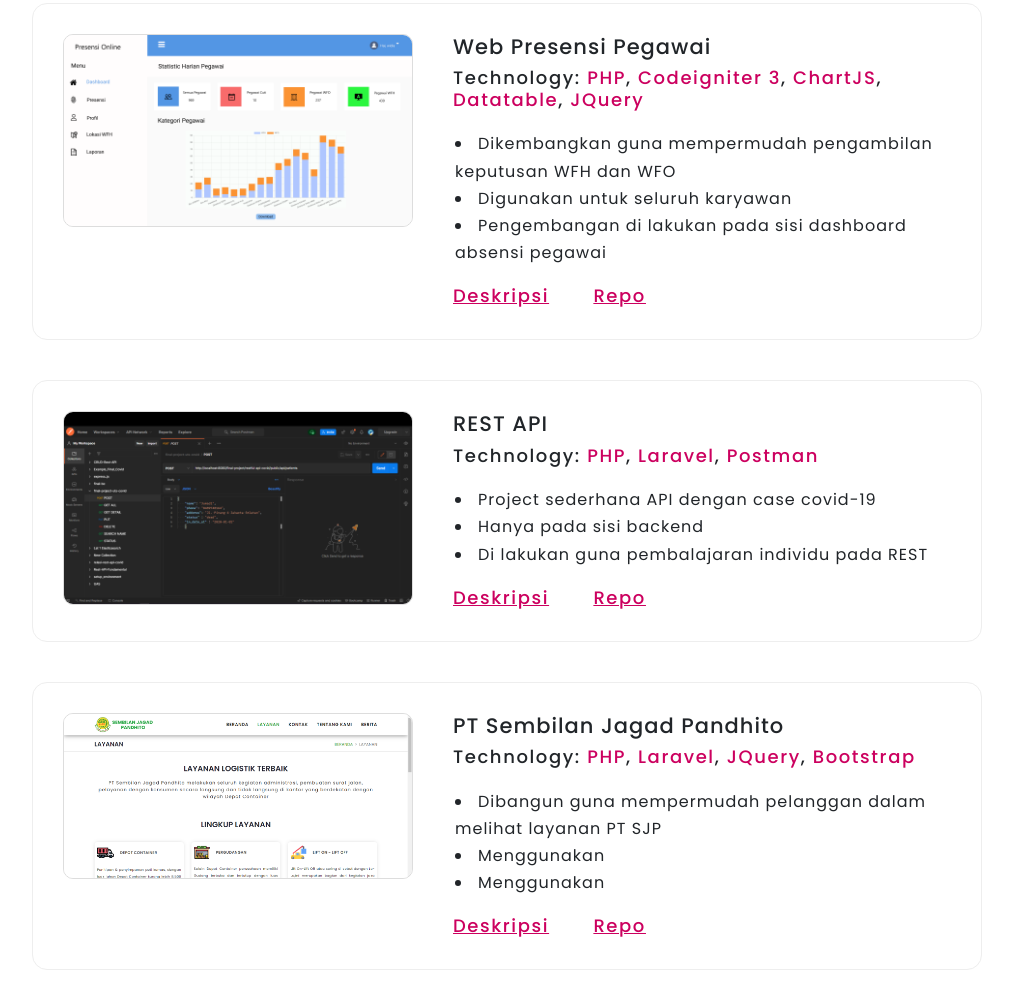
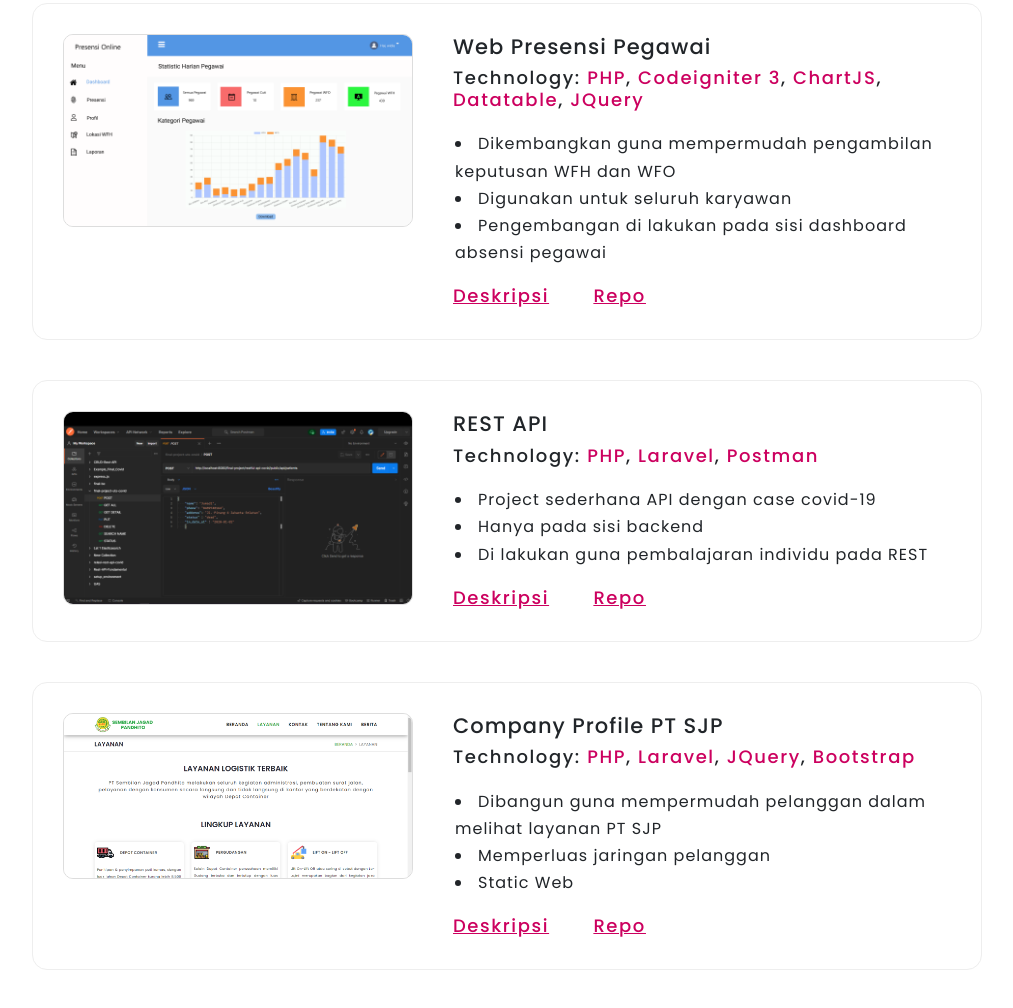
Before and after one commit to rizkihanif28/rizkihanif28.github.io, a plain HTML site: page index.html in a window 1280 px wide. Shown: the part 2547-3555 px from the top of the page, without its empty margins (133-1146 px from the left). Drawn offline with nearby package versions, Linux system fonts and the light colour scheme.

Commit message:
position update

```diff
--- a/index.html
+++ b/index.html
@@ -258,15 +258,15 @@
                             <img src="/assets/img/projects/dashboard-sjp.png" alt="webSPP" />
                         </div>
                         <div class="workDescription">
-                            <h3>PT Sembilan Jagad Pandhito</h3>
+                            <h3>Company Profile PT SJP</h3>
                             <h4>
                                 Technology: <span class="techStack">PHP</span>, <span class="techStack">Laravel</span>, <span class="techStack">JQuery</span>,
                                 <span class="techStack">Bootstrap</span>
                             </h4>
                             <ul>
                                 <li>Dibangun guna mempermudah pelanggan dalam melihat layanan PT SJP</li>
-                                <li>Menggunakan</li>
-                                <li>Menggunakan</li>
+                                <li>Memperluas jaringan pelanggan</li>
+                                <li>Static Web</li>
                             </ul>
                             <div class="workLink">
                                 <a href="#">Deskripsi</a>
```
